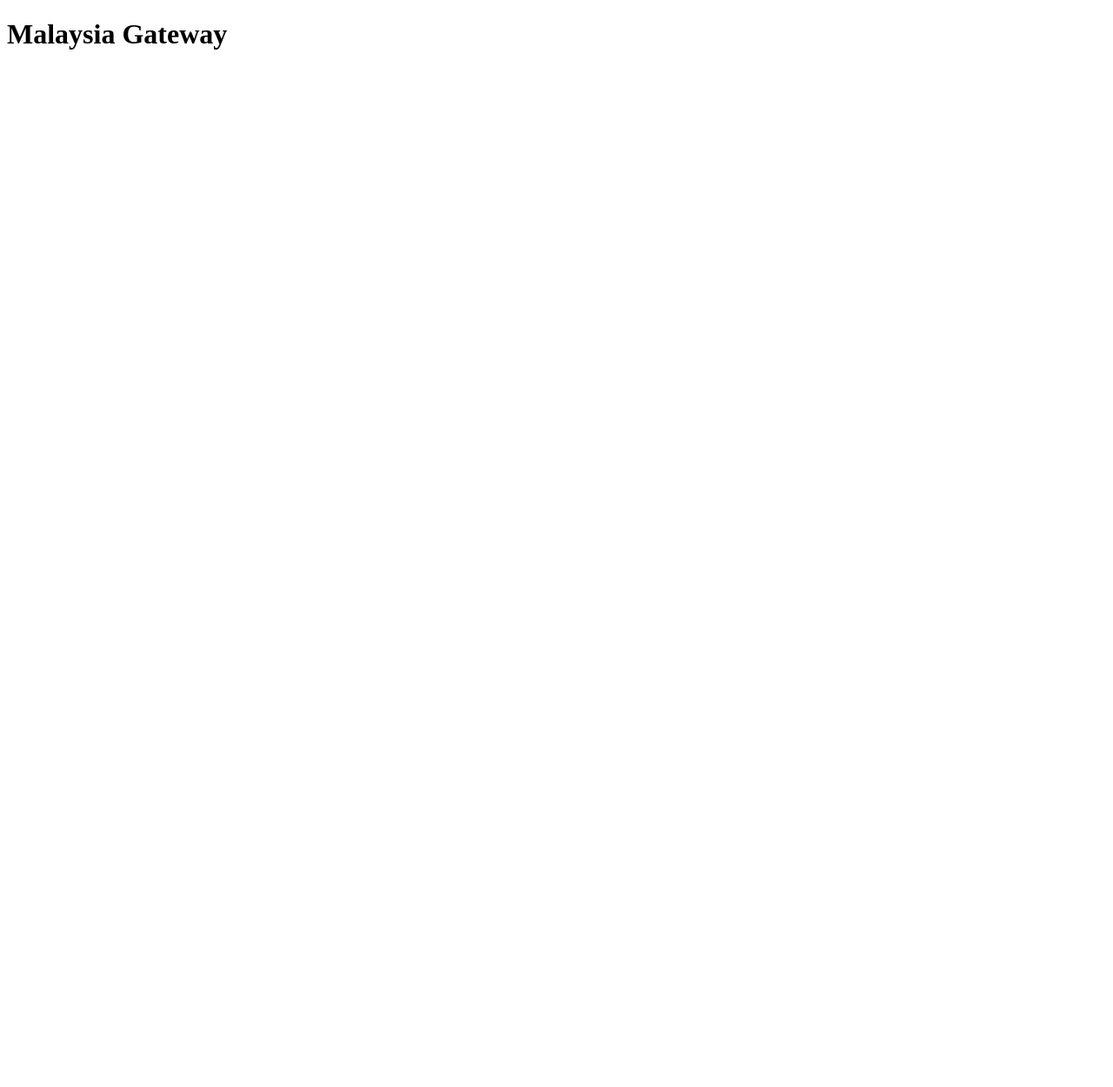
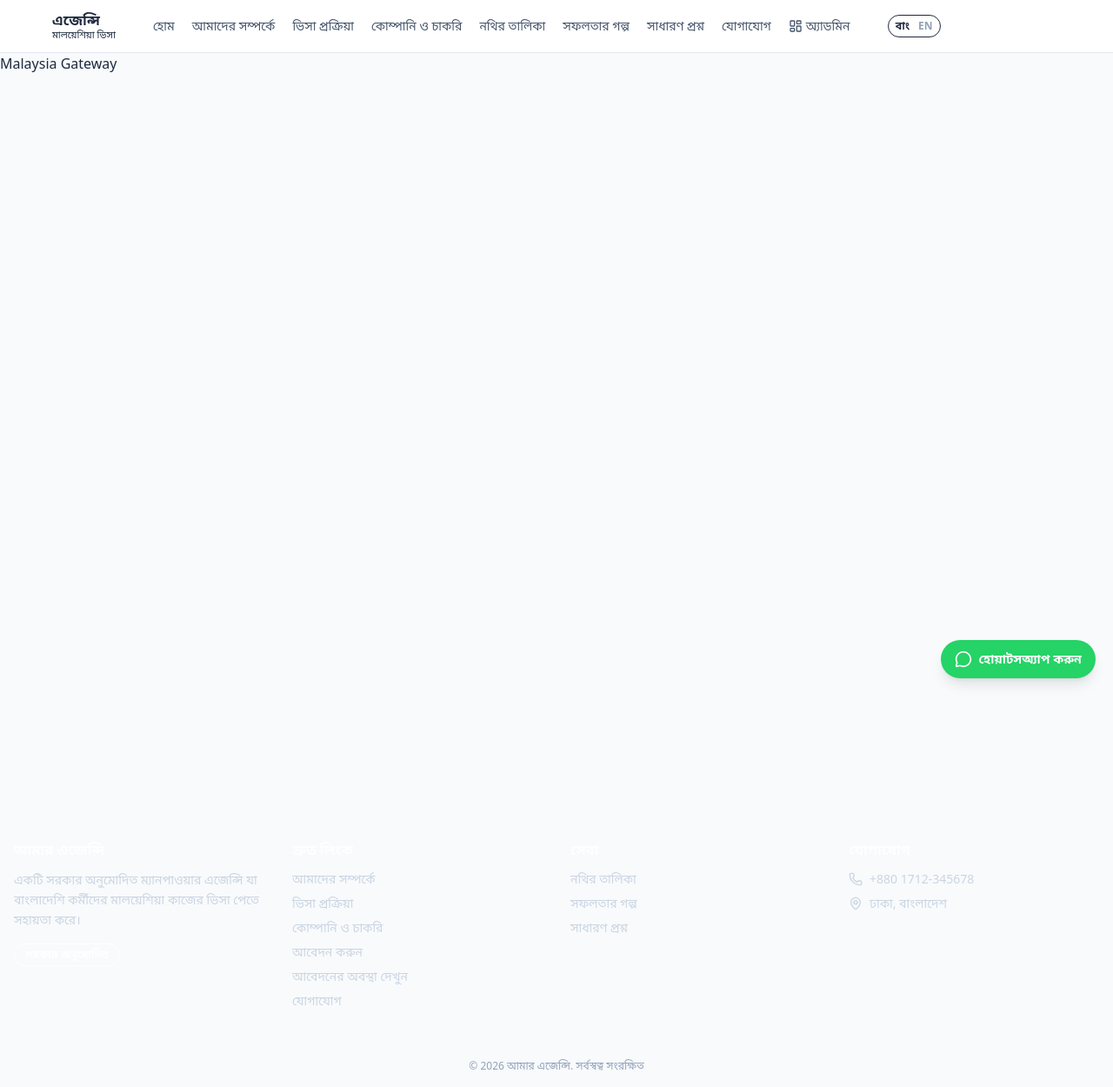
Before and after one commit to mehedi8430/malaysia-gateway, a Next.js app: page / in a window 1280 px wide. Shown: the whole page at 87% size. Before the commit the page ends 800 px from the top, so only its background shows below. Built offline with nearby package versions, Linux system fonts and the light colour scheme.

Commit message:
feat: root layout, navbar, footer, trust badge, whatsapp button

```diff
--- a/src/app/globals.css
+++ b/src/app/globals.css
@@ -1 +1,10 @@
 @import "tailwindcss";
+
+:root {
+  color-scheme: light;
+}
+
+body {
+  @apply bg-slate-50 text-slate-800 antialiased;
+  font-family: ui-sans-serif, system-ui, -apple-system, "Segoe UI", Roboto, "Helvetica Neue", Arial, "Noto Sans Bengali", sans-serif;
+}
--- a/src/app/layout.jsx
+++ b/src/app/layout.jsx
@@ -1,12 +1,28 @@
+import "./globals.css";
+import { LanguageProvider } from "@/contexts/LanguageContext";
+import { TrackingProvider } from "@/contexts/TrackingContext";
+import Navbar from "@/components/Navbar";
+import Footer from "@/components/Footer";
+import WhatsAppButton from "@/components/WhatsAppButton";
+
 export const metadata = {
-  title: "Malaysia Gateway",
-  description: "Malaysia work visa agency",
+  title: "Malaysia Work Visa Agency",
+  description: "Bangladesh-based government-approved manpower agency for Malaysia work visas",
 };
 
 export default function RootLayout({ children }) {
   return (
-    <html lang="en">
-      <body>{children}</body>
+    <html lang="bn">
+      <body>
+        <LanguageProvider>
+          <TrackingProvider>
+            <Navbar />
+            <main className="min-h-screen">{children}</main>
+            <Footer />
+            <WhatsAppButton />
+          </TrackingProvider>
+        </LanguageProvider>
+      </body>
     </html>
   );
 }
--- /dev/null
+++ b/src/components/Footer.jsx
@@ -0,0 +1,48 @@
+"use client";
+import React from "react";
+import Link from "next/link";
+import { Phone, MapPin } from "lucide-react";
+import { useLanguage } from "@/hooks/useLanguage";
+
+export default function Footer() {
+  const { t } = useLanguage();
+  return (
+    <footer className="bg-navy text-white mt-16">
+      <div className="mx-auto max-w-7xl px-4 py-10 grid gap-8 sm:grid-cols-2 lg:grid-cols-4">
+        <div>
+          <h3 className="font-bold mb-3">{t("agency_name")}</h3>
+          <p className="text-sm text-slate-300 leading-relaxed">{t("footer_about")}</p>
+          <div className="mt-4 inline-flex items-center gap-2 rounded-full border border-gold px-3 py-1 text-xs font-semibold text-gold">
+            {t("government_approved")}
+          </div>
+        </div>
+        <div>
+          <h3 className="font-bold mb-3">{t("quick_links")}</h3>
+          <ul className="space-y-2 text-sm text-slate-300">
+            {["/about", "/process", "/jobs", "/apply", "/track", "/contact"].map((href, i) => (
+              <li key={href}><Link href={href} className="hover:text-white">{t(["about","process","jobs","apply","track_status","contact"][i])}</Link></li>
+            ))}
+          </ul>
+        </div>
+        <div>
+          <h3 className="font-bold mb-3">{t("service_links")}</h3>
+          <ul className="space-y-2 text-sm text-slate-300">
+            <li><Link href="/documents" className="hover:text-white">{t("documents")}</Link></li>
+            <li><Link href="/testimonials" className="hover:text-white">{t("testimonials")}</Link></li>
+            <li><Link href="/faq" className="hover:text-white">{t("faq")}</Link></li>
+          </ul>
+        </div>
+        <div>
+          <h3 className="font-bold mb-3">{t("contact")}</h3>
+          <ul className="space-y-2 text-sm text-slate-300">
+            <li className="flex items-center gap-2"><Phone className="h-4 w-4 text-gold" /> {t("phone_placeholder")}</li>
+            <li className="flex items-center gap-2"><MapPin className="h-4 w-4 text-gold" /> {t("address_placeholder")}</li>
+          </ul>
+        </div>
+      </div>
+      <div className="border-t border-white/10 py-4 text-center text-xs text-slate-400">
+        © {new Date().getFullYear()} {t("agency_name")}. {t("copyright")}
+      </div>
+    </footer>
+  );
+}
--- /dev/null
+++ b/src/components/Navbar.jsx
@@ -0,0 +1,75 @@
+"use client";
+import React, { useState } from "react";
+import Link from "next/link";
+import { Menu, X, LayoutDashboard } from "lucide-react";
+import { useLanguage } from "@/hooks/useLanguage";
+import LanguageToggle from "@/components/LanguageToggle";
+
+const LINKS = [
+  { key: "home", href: "/" },
+  { key: "about", href: "/about" },
+  { key: "process", href: "/process" },
+  { key: "jobs", href: "/jobs" },
+  { key: "documents", href: "/documents" },
+  { key: "testimonials", href: "/testimonials" },
+  { key: "faq", href: "/faq" },
+  { key: "contact", href: "/contact" },
+];
+
+export default function Navbar() {
+  const { t } = useLanguage();
+  const [open, setOpen] = useState(false);
+  return (
+    <header className="sticky top-0 z-50 bg-white/90 backdrop-blur border-b border-slate-200">
+      <div className="mx-auto flex max-w-7xl items-center justify-between gap-3 px-4 py-3">
+        <Link href="/" className="flex items-center gap-2">
+          <span className="flex h-9 w-9 items-center justify-center rounded bg-primary text-white font-black text-lg">M</span>
+          <span className="font-bold text-slate-800 leading-tight">
+            <span className="block">{t("agency_name_short")}</span>
+            <span className="block text-[11px] font-medium text-gold">{t("tagline_short")}</span>
+          </span>
+        </Link>
+
+        <nav className="hidden lg:flex items-center gap-5 text-sm font-medium text-slate-600">
+          {LINKS.map((l) => (
+            <Link key={l.key} href={l.href} className="hover:text-primary">
+              {t(l.key)}
+            </Link>
+          ))}
+          <Link href="/admin" className="flex items-center gap-1 hover:text-primary">
+            <LayoutDashboard className="h-4 w-4" /> {t("admin")}
+          </Link>
+        </nav>
+
+        <div className="flex items-center gap-2">
+          <LanguageToggle />
+          <Link
+            href="/track"
+            className="hidden sm:inline-flex items-center rounded-full bg-gold px-4 py-2 text-sm font-bold text-white"
+          >
+            {t("track_status")}
+          </Link>
+          <button className="lg:hidden p-2" onClick={() => setOpen((o) => !o)} aria-label="Menu">
+            {open ? <X className="h-6 w-6" /> : <Menu className="h-6 w-6" />}
+          </button>
+        </div>
+      </div>
+
+      {open && (
+        <nav className="lg:hidden border-t border-slate-200 bg-white px-4 py-3 flex flex-col gap-3 text-sm font-medium text-slate-700">
+          {LINKS.map((l) => (
+            <Link key={l.key} href={l.href} onClick={() => setOpen(false)} className="hover:text-primary">
+              {t(l.key)}
+            </Link>
+          ))}
+          <Link href="/admin" onClick={() => setOpen(false)} className="hover:text-primary">
+            {t("admin")}
+          </Link>
+          <Link href="/track" onClick={() => setOpen(false)} className="rounded-full bg-gold px-4 py-2 text-center font-bold text-white">
+            {t("track_status")}
+          </Link>
+        </nav>
+      )}
+    </header>
+  );
+}
--- /dev/null
+++ b/src/components/TrustBadge.jsx
@@ -0,0 +1,14 @@
+import React from "react";
+import { ShieldCheck } from "lucide-react";
+import { useLanguage } from "@/hooks/useLanguage";
+
+export default function TrustBadge() {
+  const { t } = useLanguage();
+  return (
+    <div className="inline-flex items-center gap-2 rounded-full border-2 border-gold bg-gold/10 px-3 py-1.5 text-sm font-semibold text-gold">
+      <ShieldCheck className="h-5 w-5" />
+      <span>{t("government_approved")}</span>
+      <span className="text-slate-500 font-normal">· {t("license_placeholder")}</span>
+    </div>
+  );
+}
--- /dev/null
+++ b/src/components/WhatsAppButton.jsx
@@ -0,0 +1,19 @@
+"use client";
+import React from "react";
+import { MessageCircle } from "lucide-react";
+import { useLanguage } from "@/hooks/useLanguage";
+
+export default function WhatsAppButton() {
+  const { t } = useLanguage();
+  return (
+    <a
+      href="https://wa.me/8801712345678"
+      target="_blank"
+      rel="noopener noreferrer"
+      className="fixed bottom-5 right-5 z-50 flex items-center gap-2 rounded-full bg-[#25D366] px-4 py-3 text-sm font-bold text-white shadow-lg hover:opacity-90"
+    >
+      <MessageCircle className="h-5 w-5" />
+      <span className="hidden sm:inline">{t("whatsapp_us")}</span>
+    </a>
+  );
+}
--- a/src/locales/bn.json
+++ b/src/locales/bn.json
@@ -9,5 +9,18 @@
   "documents": "নথির তালিকা",
   "testimonials": "সফলতার গল্প",
   "faq": "সাধারণ প্রশ্ন",
-  "contact": "যোগাযোগ"
+  "contact": "যোগাযোগ",
+  "government_approved": "সরকার অনুমোদিত",
+  "license_placeholder": "লাইসেন্স নং: PR-2026-XXXX",
+  "agency_name": "আমার এজেন্সি",
+  "agency_name_short": "এজেন্সি",
+  "tagline_short": "মালয়েশিয়া ভিসা",
+  "footer_about": "একটি সরকার অনুমোদিত ম্যানপাওয়ার এজেন্সি যা বাংলাদেশি কর্মীদের মালয়েশিয়া কাজের ভিসা পেতে সহায়তা করে।",
+  "quick_links": "দ্রুত লিংক",
+  "service_links": "সেবা",
+  "admin": "অ্যাডমিন",
+  "whatsapp_us": "হোয়াটসঅ্যাপ করুন",
+  "phone_placeholder": "+880 1712-345678",
+  "address_placeholder": "ঢাকা, বাংলাদেশ",
+  "copyright": "সর্বস্বত্ব সংরক্ষিত"
 }
--- a/src/locales/en.json
+++ b/src/locales/en.json
@@ -9,5 +9,18 @@
   "documents": "Document Checklist",
   "testimonials": "Success Stories",
   "faq": "FAQ",
-  "contact": "Contact"
+  "contact": "Contact",
+  "government_approved": "Government Approved",
+  "license_placeholder": "License: PR-2026-XXXX",
+  "agency_name": "Agency",
+  "agency_name_short": "Agency",
+  "tagline_short": "Malaysia Visa",
+  "footer_about": "A government-approved manpower agency helping Bangladeshi workers obtain Malaysia work visas.",
+  "quick_links": "Quick Links",
+  "service_links": "Services",
+  "admin": "Admin",
+  "whatsapp_us": "Chat on WhatsApp",
+  "phone_placeholder": "+880 1712-345678",
+  "address_placeholder": "Dhaka, Bangladesh",
+  "copyright": "All rights reserved"
 }
```
